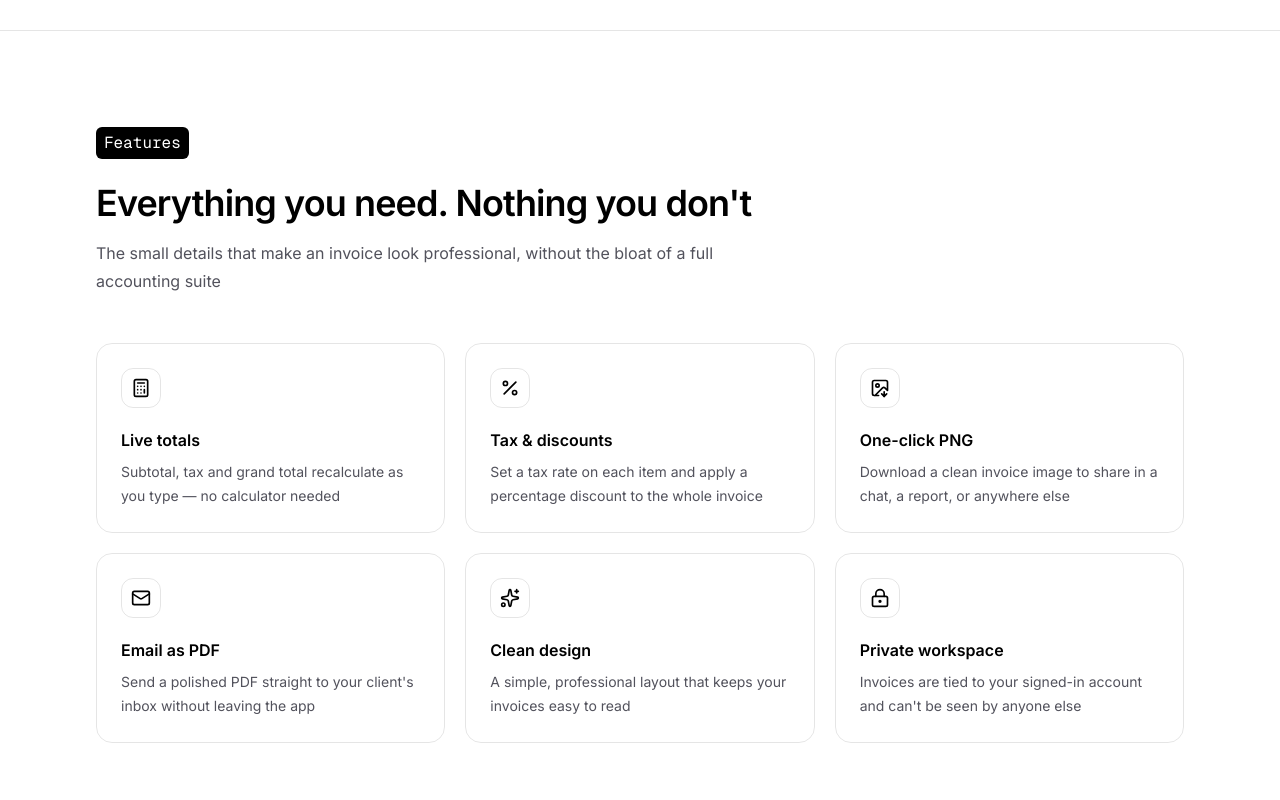
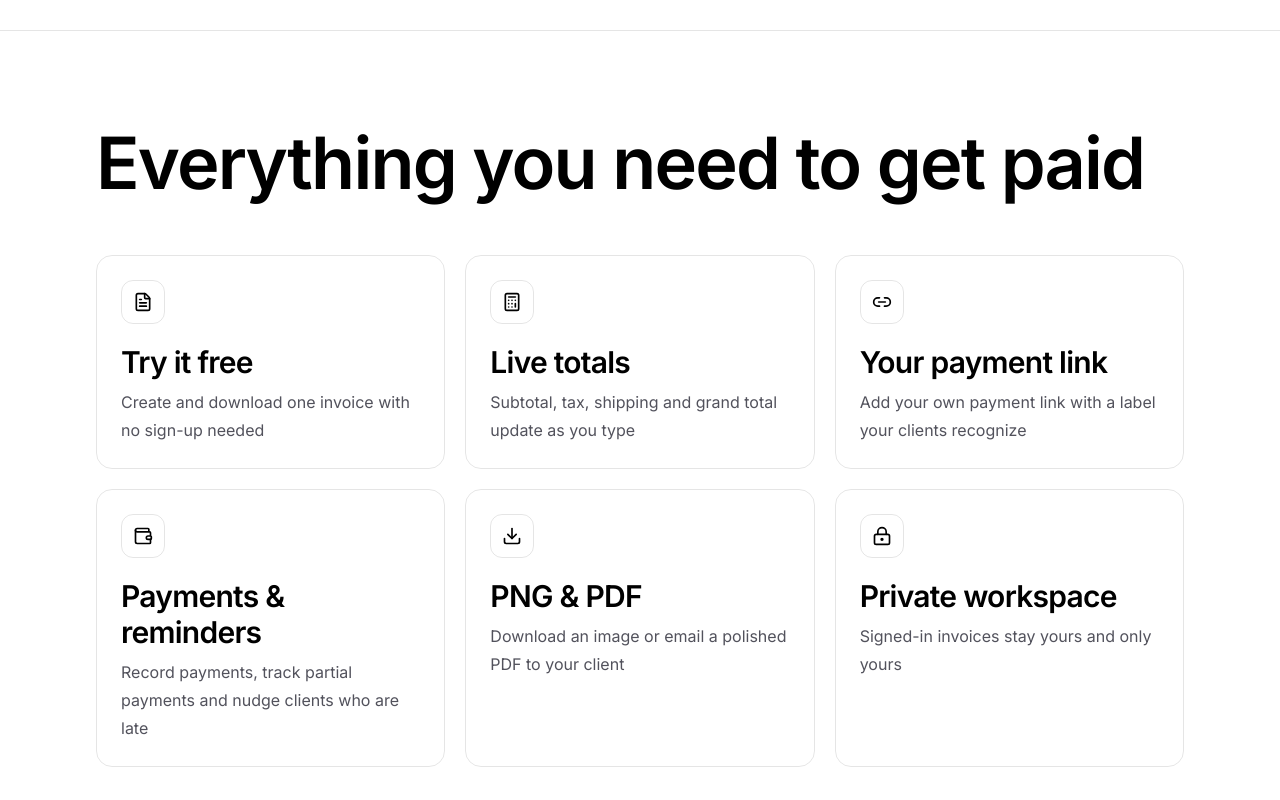
Before and after one commit to tusharui/invoicer, a Next.js app: page / in a window 1280 px wide. Shown: the part 1760-2560 px from the top of the page. Built offline with nearby package versions, Linux system fonts and the light colour scheme; no server answers.

Commit message:
feat: update features section with new icons and descriptions for improved clarity

```diff
--- a/components/landing/features.tsx
+++ b/components/landing/features.tsx
@@ -1,49 +1,44 @@
 import {
   Calculator,
-  ImageDown,
+  Download,
+  FileText,
+  Link2,
   LockKeyhole,
-  Mail,
-  Sparkles,
-  Percent,
+  Wallet,
 } from "lucide-react";
 import { SectionHeading } from "./section-heading";
 
 const features = [
   {
+    icon: FileText,
+    title: "Try it free",
+    description: "Create and download one invoice with no sign-up needed",
+  },
+  {
     icon: Calculator,
     title: "Live totals",
-    description:
-      "Subtotal, tax and grand total recalculate as you type — no calculator needed",
+    description: "Subtotal, tax, shipping and grand total update as you type",
   },
   {
-    icon: Percent,
-    title: "Tax & discounts",
-    description:
-      "Set a tax rate on each item and apply a percentage discount to the whole invoice",
+    icon: Link2,
+    title: "Your payment link",
+    description: "Add your own payment link with a label your clients recognize",
   },
   {
-    icon: ImageDown,
-    title: "One-click PNG",
+    icon: Wallet,
+    title: "Payments & reminders",
     description:
-      "Download a clean invoice image to share in a chat, a report, or anywhere else",
+      "Record payments, track partial payments and nudge clients who are late",
   },
   {
-    icon: Mail,
-    title: "Email as PDF",
-    description:
-      "Send a polished PDF straight to your client's inbox without leaving the app",
-  },
-  {
-    icon: Sparkles,
-    title: "Clean design",
-    description:
-      "A simple, professional layout that keeps your invoices easy to read",
+    icon: Download,
+    title: "PNG & PDF",
+    description: "Download an image or email a polished PDF to your client",
   },
   {
     icon: LockKeyhole,
     title: "Private workspace",
-    description:
-      "Invoices are tied to your signed-in account and can't be seen by anyone else",
+    description: "Signed-in invoices stay yours and only yours",
   },
 ];
 
@@ -55,26 +50,26 @@ export function Features() {
     >
       <div className="mx-auto w-full max-w-6xl px-5 sm:px-8">
         <SectionHeading
-          eyebrow="Features"
-          title="Everything you need. Nothing you don't"
-          description="The small details that make an invoice look professional, without the bloat of a full accounting suite"
+          eyebrow=""
+          title="Everything you need to get paid"
+          titleClassName="whitespace-nowrap text-5xl sm:text-6xl md:text-7xl"
         />
 
-        <div className="mt-12 grid gap-5 sm:grid-cols-2 lg:grid-cols-3">
+        <div className="mt-14 grid gap-5 sm:grid-cols-2 lg:grid-cols-3">
           {features.map((feature) => {
             const Icon = feature.icon;
             return (
               <div
                 key={feature.title}
-                className="rounded-2xl border border-black/10 p-6 dark:border-white/10"
+                className="rounded-2xl border border-black/10 p-6 transition-colors duration-200 hover:border-black/30 dark:border-white/10"
               >
-                <span className="flex size-10 items-center justify-center rounded-xl border border-black/10">
+                <span className="flex size-11 items-center justify-center rounded-xl border border-black/10">
                   <Icon className="size-5 text-black" />
                 </span>
-                <h3 className="mt-5 text-base font-semibold text-black">
+                <h3 className="mt-5 text-2xl font-semibold tracking-tight text-black sm:text-3xl">
                   {feature.title}
                 </h3>
-                <p className="mt-2 text-sm leading-6 text-zinc-600">
+                <p className="mt-2 text-base leading-7 text-zinc-600">
                   {feature.description}
                 </p>
               </div>
```
